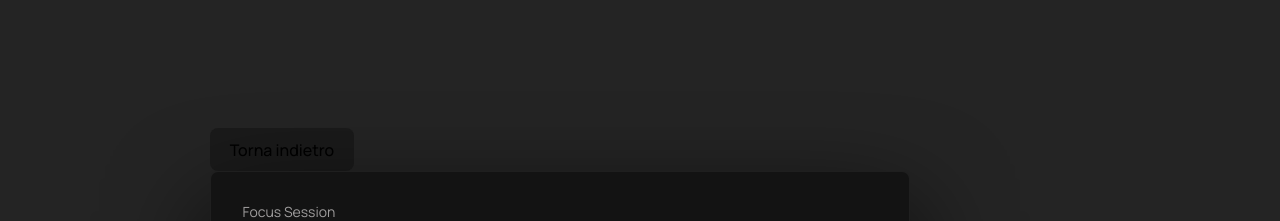
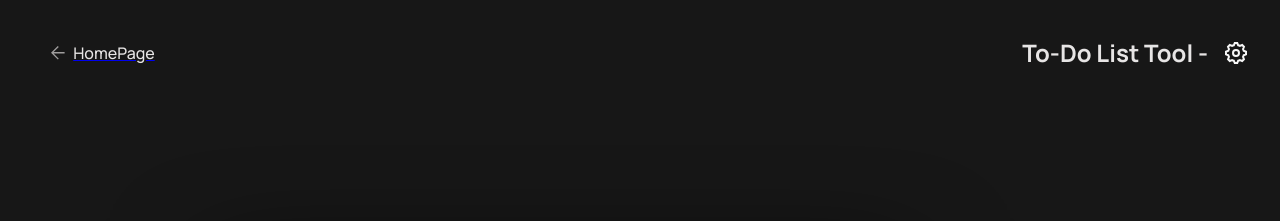
Before and after one commit to MegumiSharp/react-toolbox, a React (Vite) app in the folder frontend/: page /todolist in a window 1280 px wide. Shown: the top 221 px of the page. Built offline with nearby package versions, Linux system fonts and the light colour scheme.

Commit message:
feat: Create Header component - Header component is shared between the pages, is used to go back to homepage and acces settings - Settings page is yet to be implemented

```diff
--- /dev/null
+++ b/frontend/src/components/HeaderComponent/Header.module.css
@@ -0,0 +1,52 @@
+.header{
+    display: flex;
+    justify-content: space-between;
+    align-items: center;
+    padding: 32px;
+    width: 100vw;
+    margin-bottom: 120px;
+
+
+}
+
+.titleOptionContainer{
+    display: flex;
+
+    justify-content: center;
+    align-items: center;
+   gap: 16px;
+}
+
+.homepageBtn{
+    display: flex;
+    justify-content: center;
+    align-items: center;
+    gap: 8px;
+
+    transition: opacity 400ms ease, transform 200ms ease, color 200ms ease;
+    font-family: 'Manrope';
+    color: #E7E5E5;
+
+    text-decoration: none;
+    border: none;
+
+    padding: 0.6em 1.2em;
+    font-size: 1em;
+    font-weight: 500;
+
+    background-color: transparent;
+    cursor: pointer;
+}
+
+
+
+
+.homepageBtn:active {
+    opacity: 1;
+    transform: translateY(2px);
+}
+
+
+.homepageBtn:hover{
+    opacity: 0.75;
+}
--- /dev/null
+++ b/frontend/src/components/HeaderComponent/Header.tsx
@@ -0,0 +1,32 @@
+import styles from "./Header.module.css"
+import { Link } from "react-router-dom"
+
+
+type HeaderProps = {
+    title: string;
+};
+
+function Header({ title }: HeaderProps){
+
+    return(
+        <header className={styles.header}>
+            <Link to="/">
+                <button className={styles.homepageBtn}>
+                    <svg width="14" height="14" viewBox="0 0 9 9" fill="none" xmlns="http://www.w3.org/2000/svg">
+                    <path d="M1.67592 4.81247L4.99868 8.13523L4.37498 8.74996L0 4.37498L4.37498 0L4.99868 0.614729L1.67592 3.93749H8.74996V4.81247H1.67592V4.81247" fill="#9F9D9D"/>
+                    </svg>
+                    HomePage
+                </button>
+            </Link>
+            <div className={styles.titleOptionContainer}>
+            <h2 className={styles.headerTitle}>{title} -</h2>
+
+            <svg xmlns="http://www.w3.org/2000/svg" width="24" height="24" viewBox="0 0 24 24"><title>cogwheel</title><g fill="#F7F7F7" stroke-linejoin="miter" stroke-linecap="butt"><circle cx="12" cy="12" r="3" fill="none" stroke="#F7F7F7" stroke-linecap="square" stroke-miterlimit="10" stroke-width="2"></circle><path d="m22,13.25v-2.5l-2.318-.966c-.167-.581-.395-1.135-.682-1.654l.954-2.318-1.768-1.768-2.318.954c-.518-.287-1.073-.515-1.654-.682l-.966-2.318h-2.5l-.966,2.318c-.581.167-1.135.395-1.654.682l-2.318-.954-1.768,1.768.954,2.318c-.287.518-.515,1.073-.682,1.654l-2.318.966v2.5l2.318.966c.167.581.395,1.135.682,1.654l-.954,2.318,1.768,1.768,2.318-.954c.518.287,1.073.515,1.654.682l.966,2.318h2.5l.966-2.318c.581-.167,1.135-.395,1.654-.682l2.318.954,1.768-1.768-.954-2.318c.287-.518.515-1.073.682-1.654l2.318-.966Z" fill="none" stroke="#F7F7F7" stroke-linecap="square" stroke-miterlimit="10" stroke-width="2"></path></g>
+            </svg>
+            </div>
+
+        </header>
+    )
+
+}
+export default Header
--- a/frontend/src/components/ToDoListComponent/ToDoList.tsx
+++ b/frontend/src/components/ToDoListComponent/ToDoList.tsx
@@ -41,10 +41,6 @@ function ToDoList(){
     useEffect(()=>{
         localStorage.setItem('taskList', JSON.stringify(taskList))
     }, [taskList])
-
-
-
-
 
 
     const taskCompleted = taskList.filter( task=> task.completed).length
@@ -144,8 +140,6 @@ function ToDoList(){
         setTaskList(updatedTasks)
     }
 
-
-
     return (
         <div className={styles.container}>
             <div className={styles.taskFrame}>
--- a/frontend/src/index.css
+++ b/frontend/src/index.css
@@ -8,33 +8,12 @@
 
 
 body {
-    margin: 0;
-    display: flex;
-    justify-content: center;
-    align-items: center;
-    min-width: 320px;
-    min-height: 100vh;
-    width: 100vw;
-    background-color: #242424;
-
+  display: flex;
+  justify-content: center;
+  align-items: flex-start;
+  min-width: 320px;
+  min-height: 100vh;
+  width: 100vw;
+  overflow-x: hidden;
+  background-color: #0e0e0ef5;
 }
-
-
-button {
-  border-radius: 8px;
-  border: 1px solid transparent;
-  padding: 0.6em 1.2em;
-  font-size: 1em;
-  font-weight: 500;
-  font-family: inherit;
-  background-color: #1a1a1a;
-  cursor: pointer;
-  transition: border-color 0.25s;
-}
-button:hover {
-  border-color: #646cff;
-}
-button:focus,
-button:focus-visible {
-  outline: 4px auto -webkit-focus-ring-color;
-}
--- a/frontend/src/pages/ColorPickerPage/ColorPickerPage.module.css
+++ b/frontend/src/pages/ColorPickerPage/ColorPickerPage.module.css
@@ -5,9 +5,11 @@
 .main_container{
     display: flex;
     flex-direction: column;
+    justify-content: center;
+    align-items: center;
     gap: 32px;
     padding: 16px;
-    border: 2px solid rgb(255, 255, 255);
+     width: 100%;
     border-radius: 20px;
 }
 
@@ -28,7 +30,7 @@
     border-radius: 8px;
     background: rgba(255, 255, 255, 0.04);
     border: 1px solid #3A323E;
-    width: calc(100% - 32px);
+
 }
 
 .legend p {
--- a/frontend/src/pages/ColorPickerPage/ColorPickerPage.tsx
+++ b/frontend/src/pages/ColorPickerPage/ColorPickerPage.tsx
@@ -4,6 +4,7 @@ import { hslToHex, rgbToHsl } from "../../utils/Utils.ts"
 
 import CopyColor from "../../components/ColorPickerComponent/CopyColor.tsx"
 import ColorPicker from "../../components/ColorPickerComponent/ColorPicker.tsx"
+import Header from "../../components/HeaderComponent/Header";
 import styles from './ColorPickerPage.module.css'
 
 
@@ -72,6 +73,8 @@ function ColorPickerPage(){
     const handleHueChange = (value: number) => setHue(value)
 
     return(
+        <>
+            <Header title="Color Picker Tool"/>
             <div className= {styles.main_container}>
                 <div className = {styles.sub_main_container}>
                     <ColorPicker
@@ -104,6 +107,7 @@ function ColorPickerPage(){
                         <p><strong>Click destro</strong> su un colore salvato per eliminarlo.</p>
                 </div>
             </div>
+        </>
     )
 }
 
--- a/frontend/src/pages/ToDoListPage/ToDoListPage.tsx
+++ b/frontend/src/pages/ToDoListPage/ToDoListPage.tsx
@@ -1,11 +1,11 @@
 import ToDoList from "../../components/ToDoListComponent/ToDoList"
-import {Link} from "react-router-dom";
+import Header from "../../components/HeaderComponent/Header";
 
 
 function ToDoListPage(){
     return(
         <>
-            <Link to="/"><button>Torna indietro</button></Link>
+            <Header title="To-Do List Tool"/>
             <ToDoList/>
         </>
 
```
Lines whose indentation alone changed are shown as unchanged.
